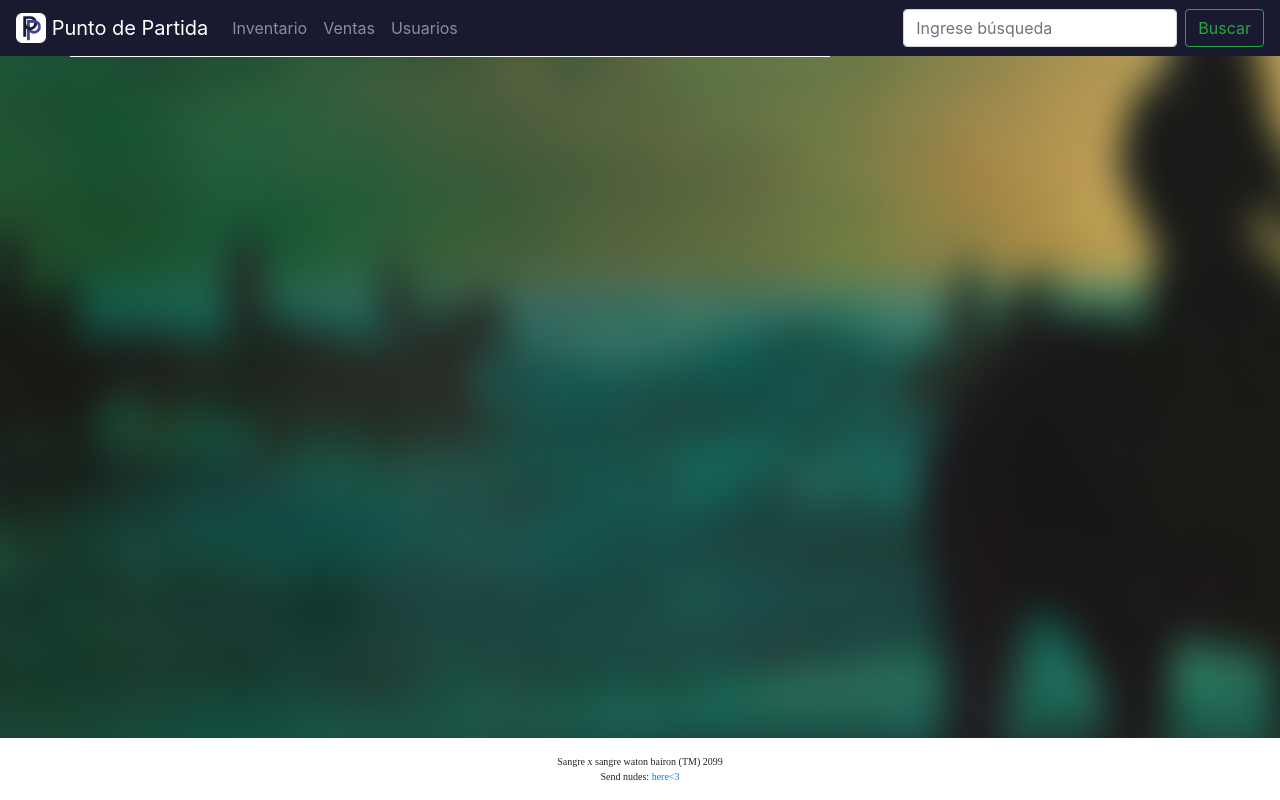
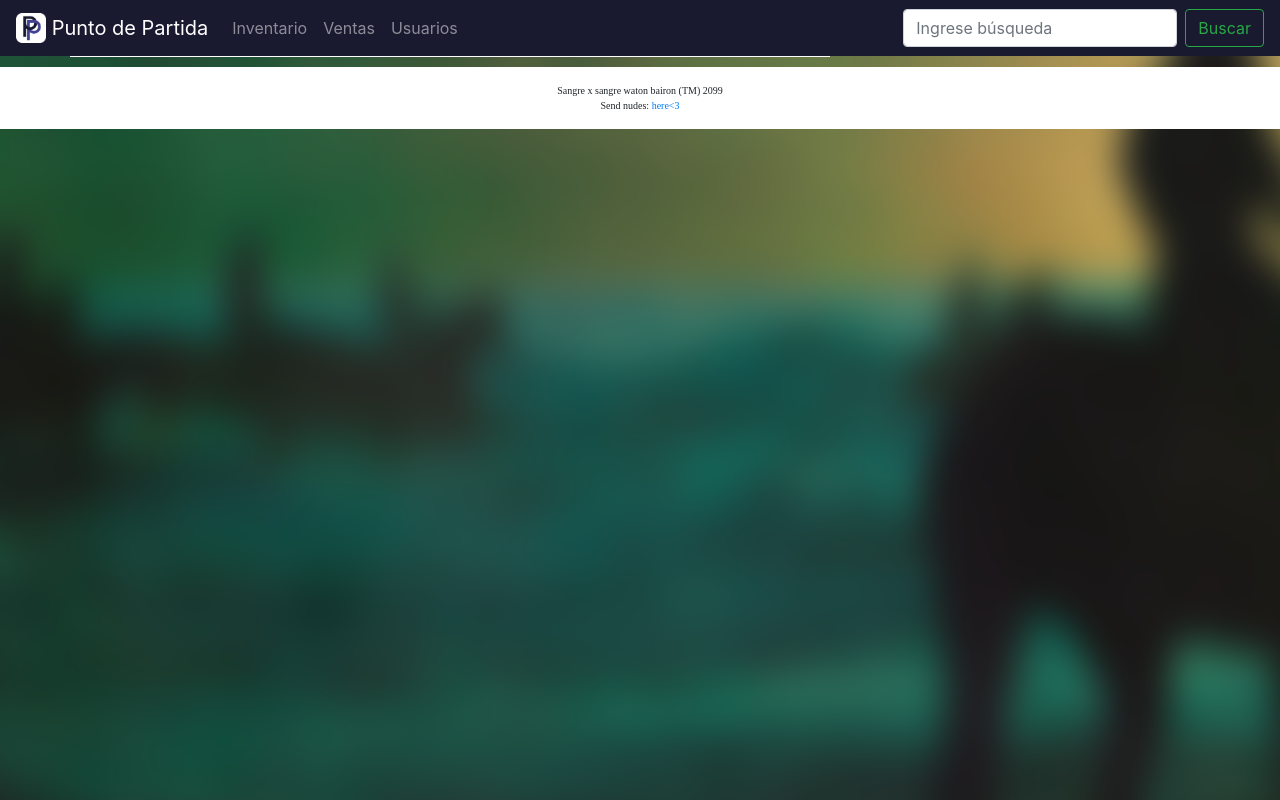
Before and after one commit to Ballena0/SIA-Botilleria, a Django app: page /inventario/ in a window 1280 px wide. Run offline with Django 3.2, Linux system fonts and the light colour scheme; some libraries are stand-ins or nearby versions.

Commit message:
solucionando errores de merge

```diff
--- a/Botilleria_sia/static/css/style.css
+++ b/Botilleria_sia/static/css/style.css
@@ -68,17 +68,12 @@ footer {
 }
 
 /* Fondo */
-.parallax {
+.fondo-blur{
   position: relative;
-  background-attachment: fixed;
-  background-position: center;
-  background-repeat: no-repeat;
-  background-size: cover;
-  background-image: url(/static/img/background.jpg);
-  min-height: 100%;
+  overflow: hidden;
 }
 
-.parallax::before{
+.fondo-blur::before{
   content: '';
   display: block;
   background: inherit;
@@ -89,9 +84,23 @@ footer {
   transform: scale(1.2,1.4);
 }
 
-body, html {
-  height: 100%;
+html, body {
+  overflow: auto;
   margin: 0;
 }
 
-body {}
+body, html {
+  margin: 0px;
+  width: 100%;
+}
+
+body{
+  background-image: url(/static/img/background.jpg);
+  min-height: 100%;
+  background-position: center;
+  background-repeat: no-repeat;
+  background-size: cover;
+  position: absolute;
+  margin-top: 0px;
+  padding-top: 0px;
+}
--- a/Botilleria_sia/templates/base.html
+++ b/Botilleria_sia/templates/base.html
@@ -13,7 +13,7 @@
     <meta http-equiv="X-UA-Compatible" content="ie=edge">
     <meta name="robots" content="NONE,NOARCHIVE">
 </head>
-<body><div class="parallax">
+<body class="fondo-blur">
     <script src="https://code.jquery.com/jquery-2.1.0.min.js"></script>
     <script src="https://datatables.net/download/build/nightly/jquery.dataTables.js"></script>
 
@@ -69,5 +69,5 @@
         Sangre x sangre waton bairon (TM) 2099<br />
         Send nudes: <a href="mailto:mariam.maldonado.marin@gmail.com">here<3</a>
     </footer>
-</div></body>
+</body>
 </html>
```
